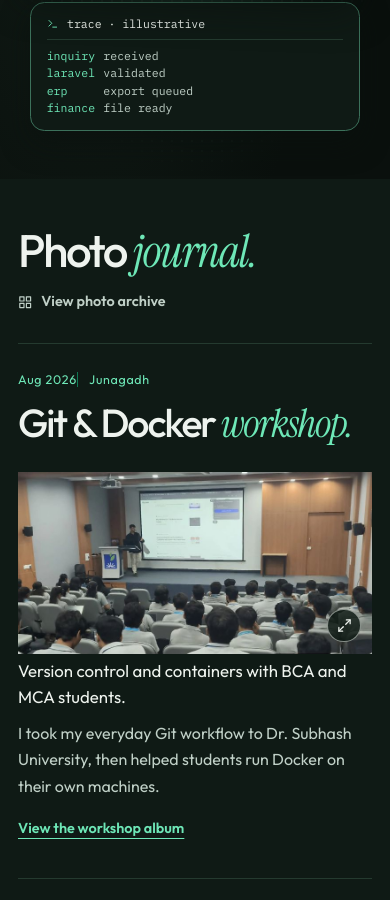
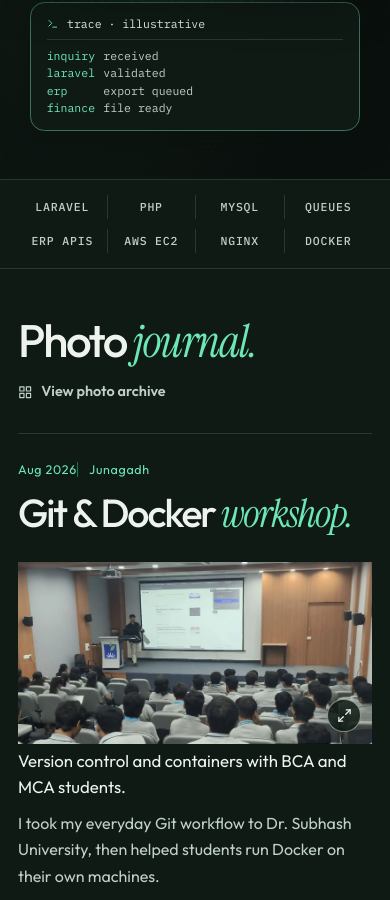
Before and after one commit to MadinBloch/Mysite, a React (Vite) app: page / in a window 390 px wide. Shown: the part 884-1784 px from the top of the page. Built offline with nearby package versions, Linux system fonts and the light colour scheme.

Commit message:
Add a responsive, static technology strip

```diff
--- a/scripts/check-portfolio.mjs
+++ b/scripts/check-portfolio.mjs
@@ -56,7 +56,7 @@ for (const slug of Object.keys(CASE_STUDIES)) {
   assert.ok(sitemapUrls.includes(origin + '/projects/' + slug), 'Case study missing from sitemap: ' + slug)
 }
 
-assert.match(app, /<Hero \/>[\s\S]*<PortfolioStory \/>[\s\S]*<WorkHighlights \/>[\s\S]*<Blogs \/>/, 'Keep the photo journal on the landing page')
+assert.match(app, /<Hero \/>[\s\S]*<TechTicker \/>[\s\S]*<PortfolioStory \/>[\s\S]*<WorkHighlights \/>[\s\S]*<Blogs \/>/, 'Keep the photo journal on the landing page')
 assert.match(story, /<Workshop \/>[\s\S]*<Hackathon \/>/, 'Open the journal with the Git and Docker workshop')
 for (const [page, id] of [[story, 'story'], [workshop, 'workshop'], [hackathon, 'hackathon'], [hackathon, 'landing-hackathon']]) {
   assert.ok(page.includes('id="' + id + '"'), 'Missing journal anchor: ' + id)
--- a/src/App.jsx
+++ b/src/App.jsx
@@ -4,6 +4,7 @@ import { Link, Navigate, Routes, Route, useLocation } from 'react-router-dom'
 import Navbar from './components/Navbar'
 import ScrollProgress from './components/ScrollProgress'
 import Hero from './components/Hero'
+import TechTicker from './components/TechTicker'
 import WorkHighlights from './components/WorkHighlights'
 import About from './components/About'
 import Skills from './components/Skills'
@@ -81,6 +82,7 @@ function HomePage() {
   return (
     <>
       <Hero />
+      <TechTicker />
       <PortfolioStory />
       <WorkHighlights />
       <Blogs />
--- /dev/null
+++ b/src/components/TechTicker.jsx
@@ -0,0 +1,11 @@
+const technologies = ['Laravel', 'PHP', 'MySQL', 'Queues', 'ERP APIs', 'AWS EC2', 'Nginx', 'Docker']
+
+export default function TechTicker() {
+  return (
+    <div id="tech-stack" className="tech-strip">
+      <ul className="portfolio-shell" aria-label="Technology stack">
+        {technologies.map(technology => <li key={technology}>{technology}</li>)}
+      </ul>
+    </div>
+  )
+}
--- a/src/portfolio.css
+++ b/src/portfolio.css
@@ -683,3 +683,12 @@
   .masthead { width: calc(100% - 1.5rem); top: 0.5rem; }
   .masthead-bar { height: 3.2rem; }
 }
+
+.tech-strip { border-block: 1px solid var(--line); background: var(--panel); }
+.tech-strip ul { display: grid; grid-template-columns: repeat(8, minmax(0, 1fr)); padding-block: 0.95rem; }
+.tech-strip li { padding: 0.2rem; text-align: center; color: var(--muted); font: 500 clamp(0.72rem, 1.1vw, 0.9rem)/1.5 var(--mono); letter-spacing: 0.07em; text-transform: uppercase; }
+.tech-strip li + li { border-left: 1px solid var(--line); }
+@media (max-width: 639px) {
+  .tech-strip ul { grid-template-columns: repeat(4, minmax(0, 1fr)); row-gap: 0.65rem; }
+  .tech-strip li:nth-child(5) { border-left: 0; }
+}
```
